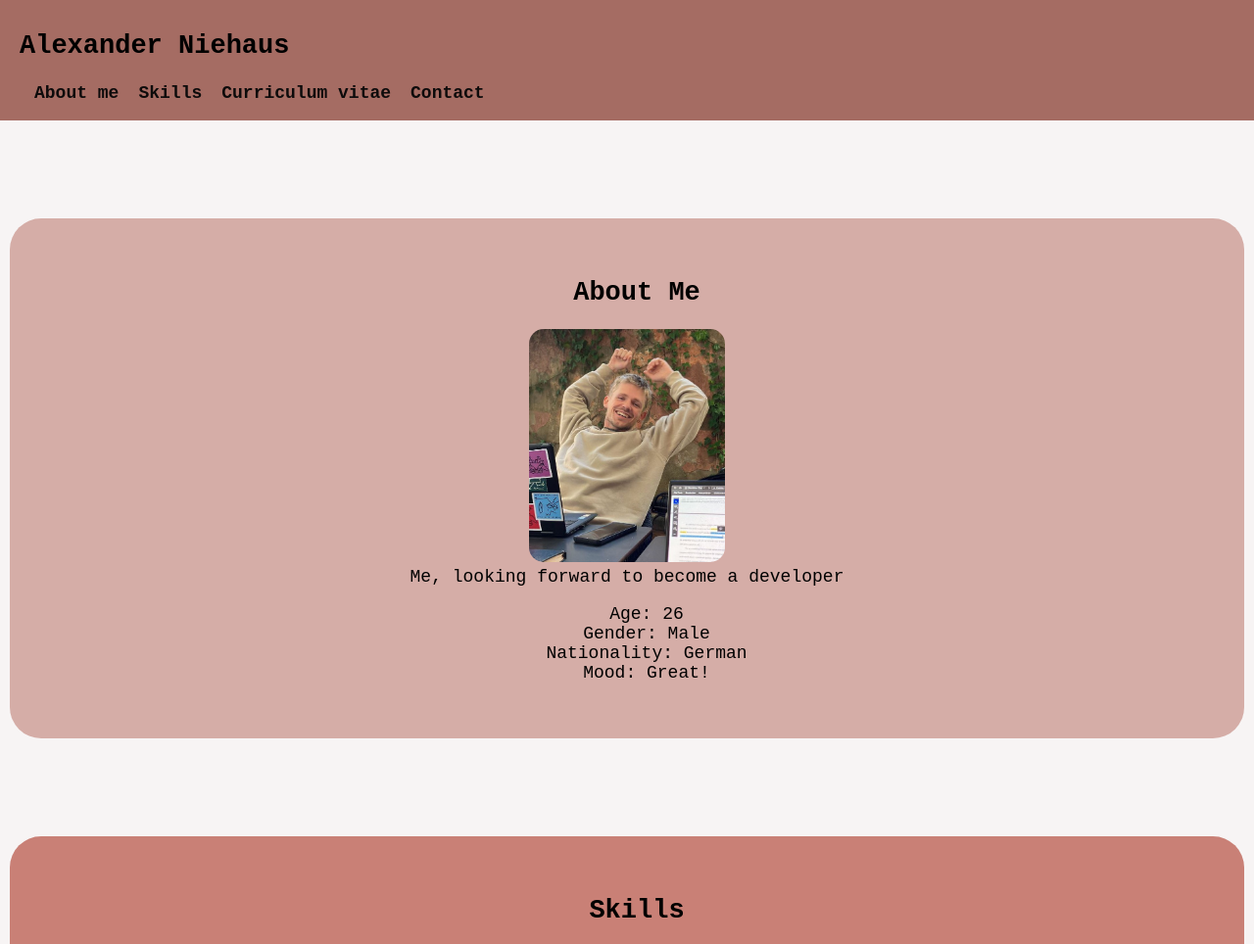
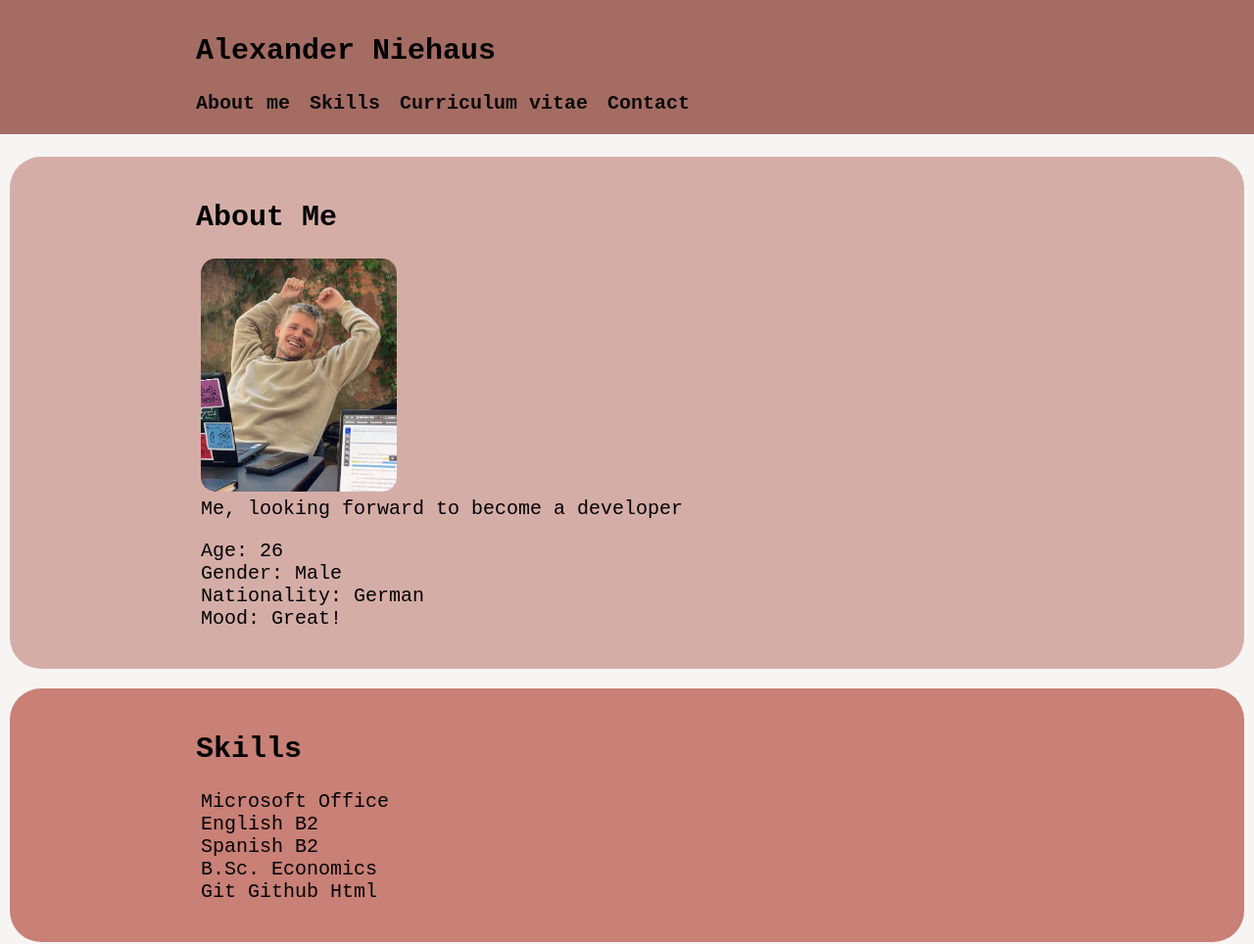
Before and after one commit to niehaus-alexander/personal-website, a website: page html/index.html in a window 1280 px wide. Shown: the top 964 px of the page at 98% size. Drawn offline with Linux system fonts and the light colour scheme.

Commit message:
add some formating

```diff
--- a/css/global.css
+++ b/css/global.css
@@ -1,7 +1,7 @@
 body {
   background-color: var(--background);
   font-family: "Courier New", Courier, monospace;
-  font-size: 18px;
+  font-size: 20px;
   margin: 0;
   /* padding: 100px; */
 }
--- a/css/header.css
+++ b/css/header.css
@@ -1,26 +1,25 @@
 .header {
   background-color: var(--primary);
-  padding-left: 20px;
+  padding-left: 200px;
   padding-right: 20px;
   padding-top: 10px;
-  position: sticky;
+  position: fixed;
   top: 0;
-  left: 0;
-  right: 0;
+  width: 100%;
+  z-index: 2;
 }
 
 .navbar {
   display: inline-flex;
   justify-content: flex-start;
-  padding-left: 5px;
+  padding-left: px;
   text-decoration: none;
   font-weight: bold;
   margin-top: 0px;
   flex-wrap: wrap;
+  margin-left: -60px;
 }
 
 .navbar li {
-  padding-left: 10px;
-  padding-right: 10px;
-  text-decoration: none;
+  padding-left: 20px;
 }
--- a/css/styles.css
+++ b/css/styles.css
@@ -4,32 +4,42 @@
 
 #profile-image {
   border-radius: 15px;
-}
-
-h2 {
-  margin-left: 20px;
+  margin-left: -35px;
 }
 
 .facts {
   margin: 10px;
-  padding: 3% 10%;
-  margin-top: 100px;
+  padding: 20px;
+  padding-left: 190px;
+  margin-top: 160px;
   border-radius: 2rem;
   position: relative;
-  margin-bottom: 30px;
+  margin-bottom: 20px;
   z-index: 0;
   background-color: var(--secondary);
-  text-align: center;
+  /* text-align: center; */
+}
+
+.facts ul {
+  padding-left: 5px;
+}
+
+.facts figcaption {
+  margin-left: -35px;
 }
 
 .skills {
   margin: 10px;
-  padding: 3% 10%;
-  margin-top: 100px;
+  padding: 20px;
+  padding-left: 190px;
+  margin-top: 10px;
   border-radius: 2rem;
   position: relative;
-  margin-bottom: 30px;
   z-index: 0;
   background-color: var(--accent);
-  text-align: center;
+  /* text-align: center; */
 }
+
+.skills ul {
+  padding-left: 5px;
+}
```
